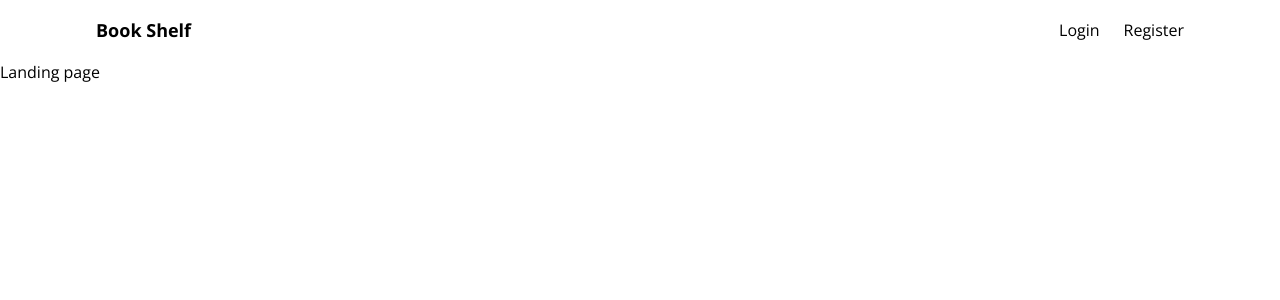
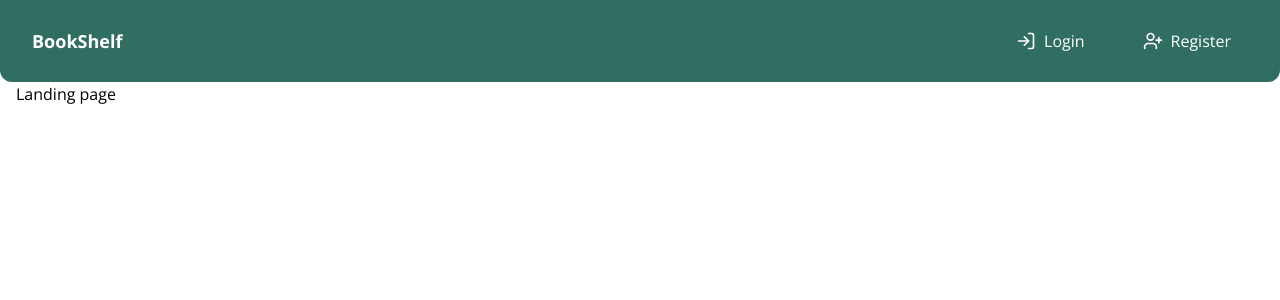
Before and after one commit to sali1502/book-shelf-project, a Next.js app: page / in a window 1280 px wide. Shown: the top 300 px of the page. Built offline with nearby package versions, Linux system fonts and the light colour scheme.

Commit message:
Add layout to header closes #1

```diff
--- a/app/user-dashboard/page.tsx
+++ b/app/dashboard/page.tsx
@@ -11,7 +11,7 @@ const title = "Dashboard";
 
 export default function Dashboard() {
     return (
-        <div>
+        <div className="max-w-7xl mx-auto px-4">
             <article>
                 <h1>{title}</h1>
             </article>
--- a/app/globals.css
+++ b/app/globals.css
@@ -2,15 +2,16 @@
 @import "tailwindcss";
 
 @theme inline {
-  --color-background: var(--background);
-  --color-foreground: var(--foreground);
-  --color-bluegray-100: var(--clr-bluegray-100);
-  --color-bluegray-200: var(--clr-bluegray-200);
-  --color-bluegray-300: var(--clr-bluegray-300);
-  --color-bluegray-400: var(--clr-bluegray-400);
-  --color-bluegray-800: var(--clr-bluegray-800);
-  --color-bluegray-900: var(--clr-bluegray-900);
+  --color-teal-300: #649e94;
+  --color-teal-400: #478c80;
+  --color-teal-500: #347a6c;
+  --color-teal-600: #306e61;
+  --color-teal-700: #2b5f53;
+  --color-teal-800: #255045;
+  --color-teal-900: #19362d;
+
   --font-base: "Open Sans", "Segoe UI", system-ui, sans-serif;
+
   --spacing-1: 0.25rem;
   --spacing-2: 0.5rem;
   --spacing-3: 0.75rem;
@@ -22,22 +23,14 @@
 }
 
 body {
-  background: var(--background);
-  color: var(--foreground);
   font-family: var(--font-base);
 }
 
-h1,
-h2,
-h3,
-h4,
-h5,
-h6 {
+h1, h2, h3, h4, h5, h6 {
   text-wrap: balance;
 }
 
-p,
-li {
+p, li {
   text-wrap: pretty;
 }
 
--- a/app/login/page.tsx
+++ b/app/login/page.tsx
@@ -11,7 +11,7 @@ const title = "Login";
 
 export default function Login() {
     return (
-        <div>
+        <div className="max-w-7xl mx-auto px-4">
             <article>
                 <h1>{title}</h1>
             </article>
--- a/app/page.tsx
+++ b/app/page.tsx
@@ -1,9 +1,20 @@
-import Image from "next/image";
+/* Landing page */
+
+import type { Metadata } from "next";
+
+export const metadata: Metadata = {
+    title: "Landing page",
+    description: "Landing page with books",
+};
+
+const title = "Landing page";
 
 export default function Home() {
   return (
-    <main>
-      <p>Landing page</p>
-    </main>
+      <div className="max-w-7xl mx-auto px-4">
+            <article>
+                <h1>{title}</h1>
+            </article>
+        </div>
   );
 }
--- a/app/register/page.tsx
+++ b/app/register/page.tsx
@@ -11,7 +11,7 @@ const title = "Register";
 
 export default function Register() {
     return (
-        <div>
+        <div className="max-w-7xl mx-auto px-4">
             <article>
                 <h1>{title}</h1>
             </article>
--- a/components/navigation/main-navigation.tsx
+++ b/components/navigation/main-navigation.tsx
@@ -3,38 +3,59 @@
 import Link from "next/link";
 import menu from "../data/menu.json"
 import { useState } from "react";
+import { UserPlus, LogIn, X } from "lucide-react";
 
 export default function MainNavigation() {
-    // State to track if mobile menu is open or closed - intitial state false = closed
+    // State for mobile menu open/close
     const [isOpen, setIsOpen] = useState(false);
 
+    // Icons for auth buttons
+    const getIcon = (title: string) => {
+        if (title === "Register") return <UserPlus size={20} />;
+        if (title === "Login") return <LogIn size={20} />;
+        return null;
+    };
+
+    // Desktop menu: Home (logo), Login, Register
+    const desktopMenu = menu.filter(item => ["Login", "Register"].includes(item.title));
+    // Mobile menu: Login and Register
+    const mobileMenu = menu.filter(item => ["Login", "Register"].includes(item.title));
+
     return (
-        <nav className="sticky top-0 bg-white/90 backdrop-blur-md text-black z-50">
-            <div className="max-w-6xl mx-auto px-8 py-4 flex items-center justify-between">
-                {/* Logo */}
-                <Link href="/" className="flex flex-col text-lg font-bold">
-                    <span>Book Shelf</span>
+        <nav className="sticky top-0 bg-teal-600 backdrop-blur-md text-white z-50 max-w-7xl mx-auto rounded-b-xl">
+            <div className="max-w-7xl mx-auto px-8 py-4 flex items-center justify-between">
+                {/* Logo link (Home) */}
+                <Link href="/" className="flex flex-col text-lg font-bold ">
+                    <span>BookShelf</span>
                 </Link>
-                {/* Desktop menu: render links from menu.json */}
+
+                {/* Desktop menu: Login and Register */}
                 <ul className="hidden md:flex gap-6">
-                    {menu.filter(item => item.href !== "/").map((item, index) => (
-                        <li key={index}>
-                            <Link href={item.href}>
+                    {desktopMenu.map((item) => (
+                        <li key={item.href}>
+                            <Link className="px-4 py-3 rounded transition-all border border-transparent hover:border-white flex items-center gap-2" href={item.href}>
+                                {getIcon(item.title)}
                                 {item.title}
                             </Link>
                         </li>
                     ))}
                 </ul>
-                {/* Mobile menu button - toggles menu open/closed */}
-                <button className="md:hidden" onClick={() => setIsOpen(!isOpen)} aria-label="Toggle menu">
-                    <img src="/icon-menu.svg" width={24} height={24} alt="Menu" />
+
+                {/* Mobile menu toggle button */}
+                <button className="md:hidden" onClick={() => setIsOpen(!isOpen)} aria-label={isOpen ? "Close menu" : "Open menu"}>
+                    {isOpen ? (
+                        <X size={24} />
+                    ) : (
+                        <img src="/icon-menu.svg" width={24} height={24} alt="Menu" />
+                    )}
                 </button>
             </div>
-            {/* Mobile menu - only visible when isOpen is true */}
+
+            {/* Mobile menu: Login and Register */}
             {isOpen && (
-                <ul className="md:hidden flex flex-col gap-4 px-8 py-4">
-                    {menu.filter(item => item.href !== "/").map((item, index) => (
-                        <li key={index}>
+                <ul className="md:hidden flex flex-col gap-4 px-8 py-4 bg-teal-600 backdrop-blur-md text-white text-right">
+                    {mobileMenu.map((item) => (
+                        <li key={item.href}>
                             <Link href={item.href} onClick={() => setIsOpen(false)}>
                                 {item.title}
                             </Link>
--- a/package.json
+++ b/package.json
@@ -10,6 +10,7 @@
     "format": "biome format --write"
   },
   "dependencies": {
+    "lucide-react": "^0.577.0",
     "next": "16.1.6",
     "react": "19.2.3",
     "react-dom": "19.2.3"
```
Also changed, not shown: public/icon-menu.svg, 1 other file (tests, documents, lock files or other folders).
